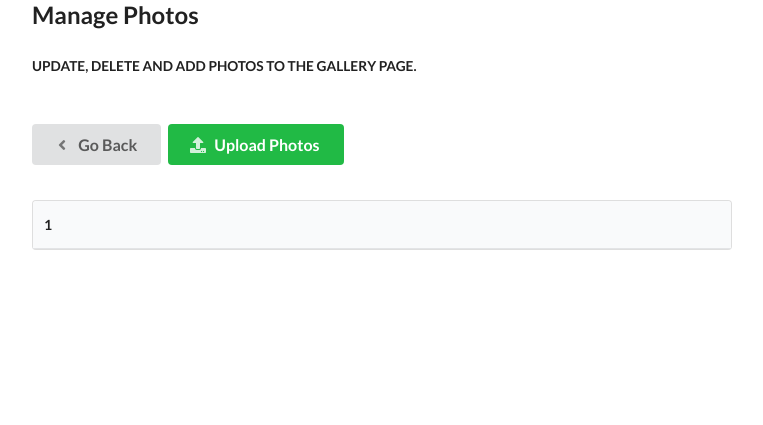
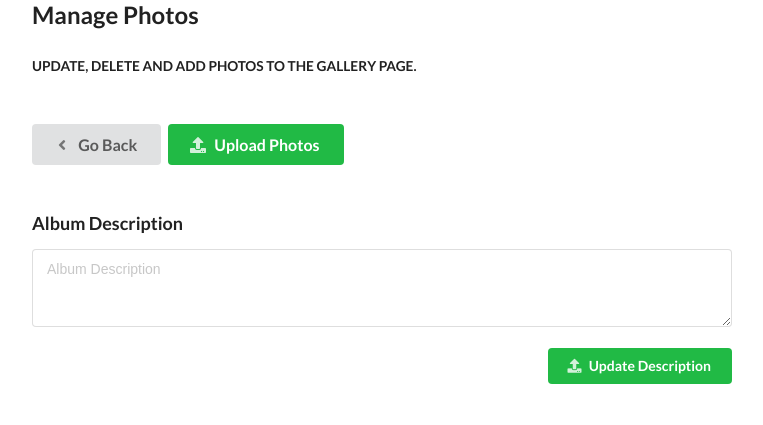
Before and after one commit to itstorque/assistivetech.mit.edu, a PHP site: page /admin/photos?album=1 in a window 1280 px wide. Shown: the part 226-651 px from the top of the page, without its empty margins (258-1021 px from the left). Run offline with PHP 8.4, Linux system fonts and the light colour scheme; lists and menus that the app fills with data are empty; some libraries are stand-ins or nearby versions.

Commit message:
Ability to edit album description added

```diff
--- a/admin/photos.php
+++ b/admin/photos.php
@@ -20,13 +20,45 @@
 
       <br><br>
 
-      <?php $album = $_GET['album']; ?>
+      <?php
+
+        $album = $_GET['album'];
+
+        $desc_url = '../resources/images/albums/'.$album."/desc";
+
+        if ($album) {
+
+          $desc = file_get_contents($desc_url);
+
+        }
+
+        ?>
 
       <div class="ui form" id="form">
 
         <?php if ($album): ?>
           <button class="ui button large" id="backButton" onclick="location.href='/admin/photos'"><i class="angle left icon"></i>Go Back</button>
           <button class="ui positive button large" id="newAlbum" onclick="location.href='/admin/upload?album=<?php echo $album; ?>'"><i class="upload icon"></i>Upload Photos</button>
+
+          <br><br>
+          <h3 class="ui header">Album Description</h3>
+          <textarea id="albumDesc" rows="3" placeholder="Album Description"><?php echo $desc; ?></textarea>
+          <br><br>
+
+            <div class="ui success message">
+              <i class="close icon"></i>
+              <div class="header">Success Updating Description</div>
+              <p>The description of <?php echo $album; ?> has been successfully updated!</p>
+            </div>
+            <div class="ui error message">
+              <i class="close icon"></i>
+              <div class="header">Error Updating Description</div>
+              <p>An error occured while updating <?php echo $album; ?>.</p>
+            </div>
+
+          <button class="ui positive button right floated" onclick="updateDesc('<?php echo $desc_url; ?>')"><i class="upload icon"></i>Update Description</button>
+          <br>
+
         <?php else: ?>
           <button class="ui positive button large" id="newAlbum"><i class="add icon"></i>Create New Album</button>
         <?php endif; ?>
--- a/js/admin_photos.js
+++ b/js/admin_photos.js
@@ -13,7 +13,7 @@ function deleteImage(image_src) {
 function confirmDelete() {
 
   // When you delete a file, it is moved to the /trash directory,
-  // to avoid losing data... The scheduler will get rid of it after
+  // to avoid losing data... The cron job will get rid of it after
   // 1-2 days.
 
   $('#form').addClass('loading')
@@ -33,3 +33,37 @@ function confirmDelete() {
     })
 
 }
+
+function updateDesc(writeURL) {
+
+  desc = $("#albumDesc").val();
+
+  $('#form').addClass('loading')
+
+  $.post("/helpers/writeJSON.php", {"file": writeURL.substring(3),"json_data": desc}, function() {
+
+    $('#form').addClass('success')
+
+  })
+    .done(function() {
+
+      $('#form').removeClass('loading')
+
+    })
+    .fail(function() {
+
+      $('#form').removeClass('loading')
+      $('#form').addClass('error')
+
+    })
+
+}
+
+$('.message .close')
+  .on('click', function() {
+    $(this)
+      .closest('.message')
+      .transition('fade')
+    ;
+  })
+;
```
Also changed, not shown: 5 other files.
